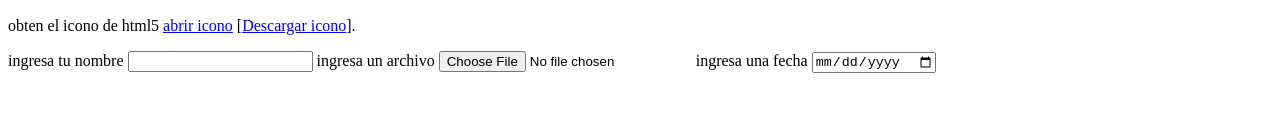
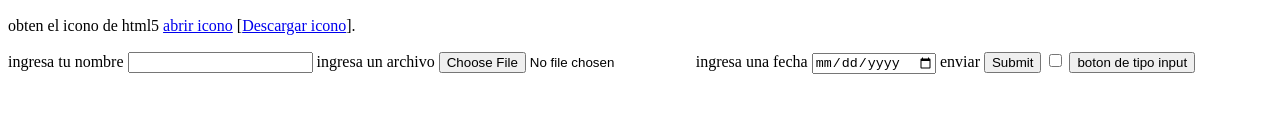
Before and after one commit to Manuxxrsb/Pagina-WEB, a plain HTML site: page index.html in a window 1280 px wide. Shown: the part 601-714 px from the top of the page. Drawn offline with Linux system fonts and the light colour scheme.

Commit message:
input
se agregaron imput de prueba

```diff
--- a/index.html
+++ b/index.html
@@ -66,10 +66,14 @@
             [<a href="img/html5.svg" download>Descargar icono</a>].
         </p>
 
-        <form>
+        <!--PRueba de formulario agregar el que cree una pestaña -->
+        <form name="formulario de prueba" target="_blank">
             ingresa tu nombre <input type="text">
             ingresa un archivo <input type="file">
             ingresa una fecha <input type="date">
+            enviar <input type="submit">
+            <input type="checkbox">
+            <input type="button" value="boton de tipo input">
         </form>
 
     </main>
```
